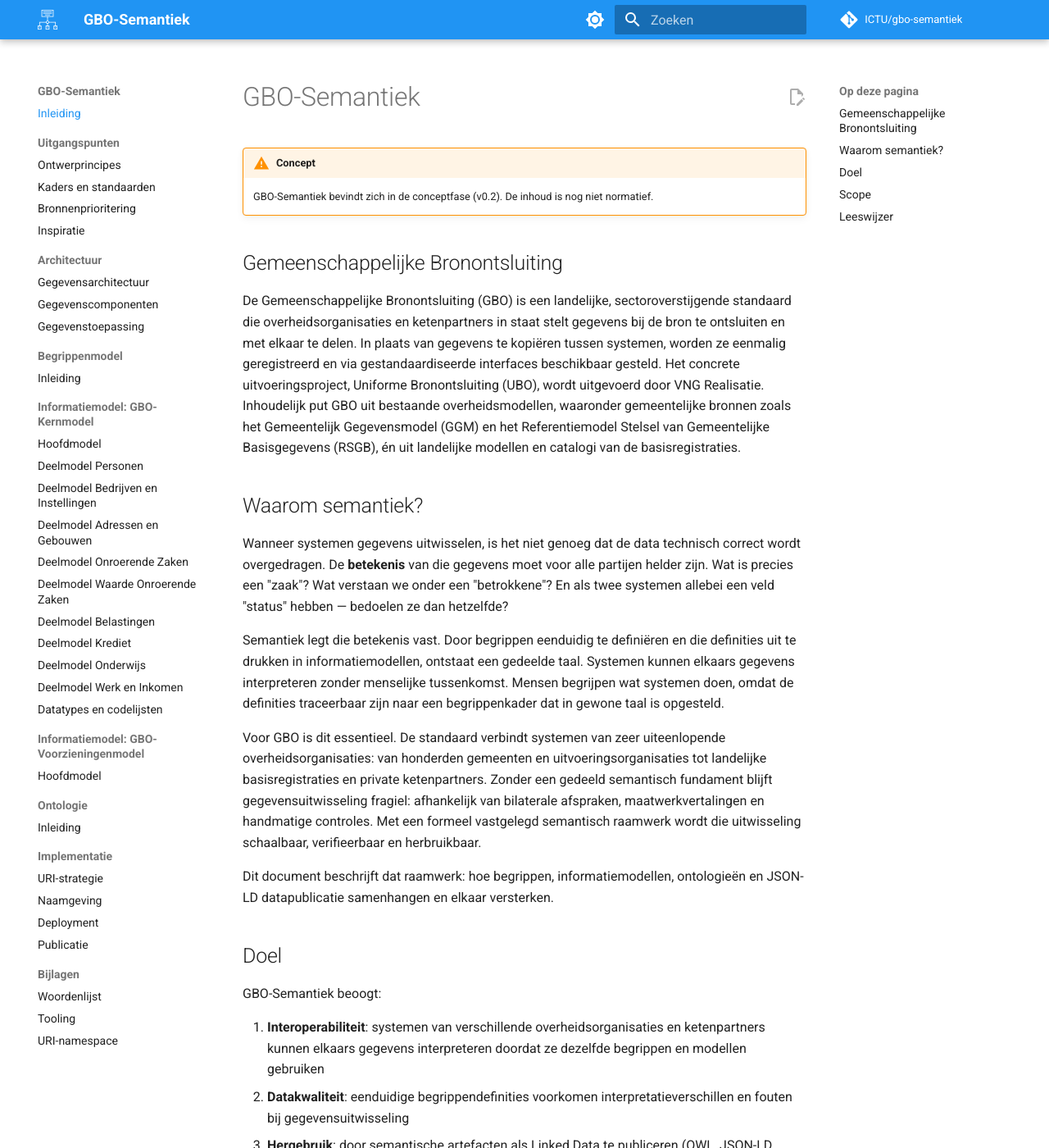
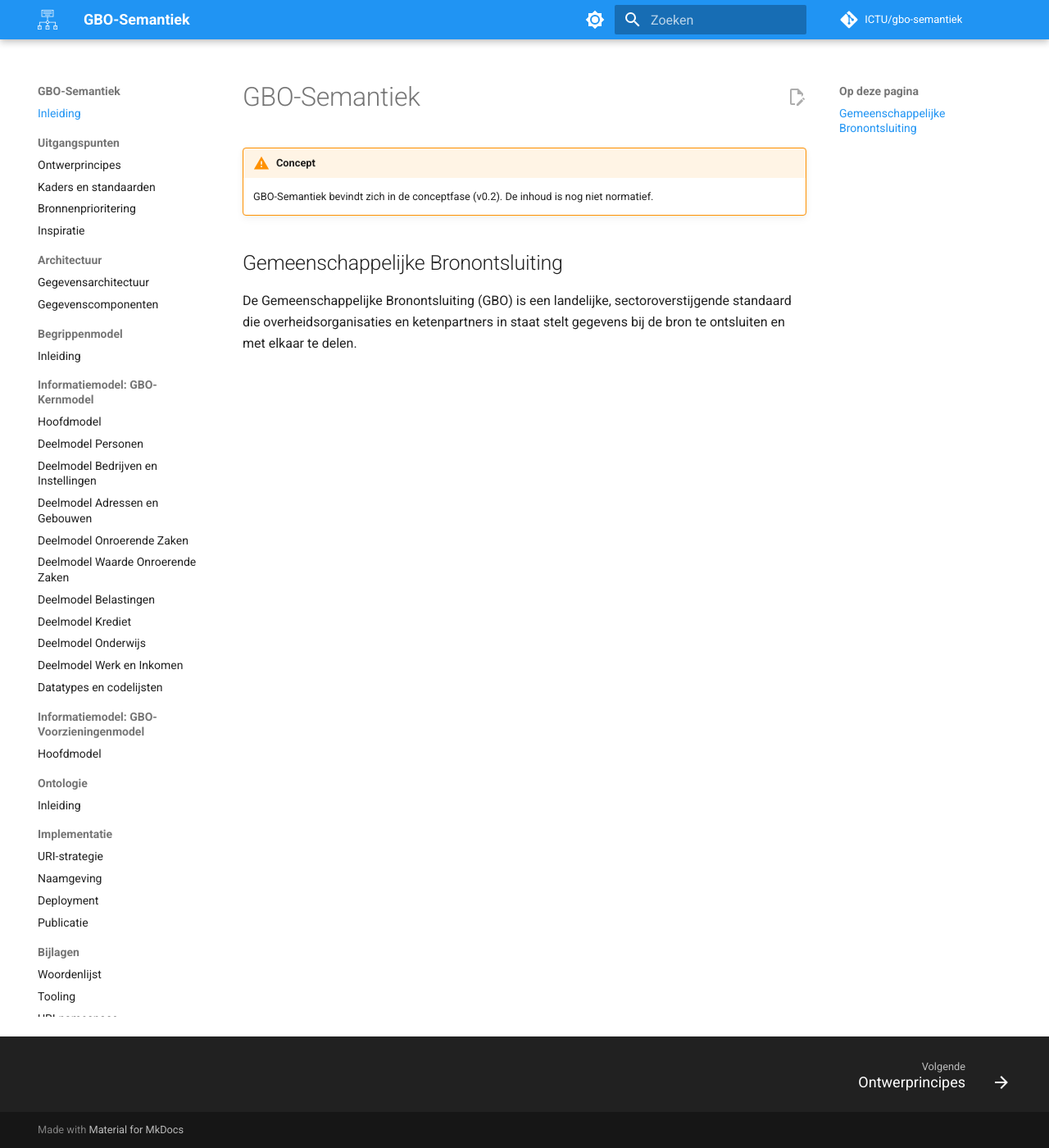
Before and after one commit to ICTU/gbo-semantiek, an MkDocs documentation site: the page built from docs/index.md, in a window 1280 px wide and 1400 px high. Shown: the whole window at 82% size. Built offline with MkDocs 1.6.1 and Material for MkDocs 9.7.7, drawn with Linux system fonts in a browser that asks for light colours; comment, search, counter and statistics services are not loaded; the version menu is left out; some of the changed text lies outside the part shown.

Commit message:
Ingekort

```diff
--- a/docs/index.md
+++ b/docs/index.md
@@ -5,42 +5,4 @@
 
 ## Gemeenschappelijke Bronontsluiting
 
-De Gemeenschappelijke Bronontsluiting (GBO) is een landelijke, sectoroverstijgende standaard die overheidsorganisaties en ketenpartners in staat stelt gegevens bij de bron te ontsluiten en met elkaar te delen. In plaats van gegevens te kopiëren tussen systemen, worden ze eenmalig geregistreerd en via gestandaardiseerde interfaces beschikbaar gesteld. Het concrete uitvoeringsproject, Uniforme Bronontsluiting (UBO), wordt uitgevoerd door VNG Realisatie. Inhoudelijk put GBO uit bestaande overheidsmodellen, waaronder gemeentelijke bronnen zoals het Gemeentelijk Gegevensmodel (GGM) en het Referentiemodel Stelsel van Gemeentelijke Basisgegevens (RSGB), én uit landelijke modellen en catalogi van de basisregistraties.
-
-## Waarom semantiek?
-
-Wanneer systemen gegevens uitwisselen, is het niet genoeg dat de data technisch correct wordt overgedragen. De **betekenis** van die gegevens moet voor alle partijen helder zijn. Wat is precies een "zaak"? Wat verstaan we onder een "betrokkene"? En als twee systemen allebei een veld "status" hebben — bedoelen ze dan hetzelfde?
-
-Semantiek legt die betekenis vast. Door begrippen eenduidig te definiëren en die definities uit te drukken in informatiemodellen, ontstaat een gedeelde taal. Systemen kunnen elkaars gegevens interpreteren zonder menselijke tussenkomst. Mensen begrijpen wat systemen doen, omdat de definities traceerbaar zijn naar een begrippenkader dat in gewone taal is opgesteld.
-
-Voor GBO is dit essentieel. De standaard verbindt systemen van zeer uiteenlopende overheidsorganisaties: van honderden gemeenten en uitvoeringsorganisaties tot landelijke basisregistraties en private ketenpartners. Zonder een gedeeld semantisch fundament blijft gegevensuitwisseling fragiel: afhankelijk van bilaterale afspraken, maatwerkvertalingen en handmatige controles. Met een formeel vastgelegd semantisch raamwerk wordt die uitwisseling schaalbaar, verifieerbaar en herbruikbaar.
-
-Dit document beschrijft dat raamwerk: hoe begrippen, informatiemodellen, ontologieën en JSON-LD datapublicatie samenhangen en elkaar versterken.
-
-## Doel
-
-GBO-Semantiek beoogt:
-
-1. **Interoperabiliteit**: systemen van verschillende overheidsorganisaties en ketenpartners kunnen elkaars gegevens interpreteren doordat ze dezelfde begrippen en modellen gebruiken
-2. **Datakwaliteit**: eenduidige begrippendefinities voorkomen interpretatieverschillen en fouten bij gegevensuitwisseling
-3. **Hergebruik**: door semantische artefacten als Linked Data te publiceren (OWL, JSON-LD, SKOS) zijn ze breed herbruikbaar, binnen en buiten het publieke domein
-4. **Aansluiting op standaarden**: alignment met MIM, NEN 3610, DCAT en andere nationale en Europese standaarden
-
-## Scope
-
-GBO-Semantiek richt zich op:
-
-- De **semantische laag** van basisgegevens uit overheidsregistraties: begrippen, informatieobjecten en hun representaties
-- De **publicatie** van die semantiek als machine-leesbare artefacten (ontologie, JSON-LD context, SKOS thesaurus)
-- **Toepassingsprofielen** per use case die het generieke model uitbreiden
-
-Buiten scope vallen procesmodellen, specifieke systeemimplementaties en AVG-verantwoording.
-
-## Leeswijzer
-
-| Doelgroep | Aanbevolen secties |
-|-----------|-------------------|
-| Informatiearchitecten | Uitgangspunten, Architectuur |
-| Informatiespecialisten bij overheidsorganisaties en ketenpartners | Begrippenkader, Informatiemodel |
-| Softwareleveranciers en data-engineers | Ontologie, JSON-LD |
-| Beleidsmedewerkers | Inleiding, Begrippenkader |
+De Gemeenschappelijke Bronontsluiting (GBO) is een landelijke, sectoroverstijgende standaard die overheidsorganisaties en ketenpartners in staat stelt gegevens bij de bron te ontsluiten en met elkaar te delen.
--- a/mkdocs.yml
+++ b/mkdocs.yml
@@ -122,7 +122,7 @@ nav:
   - Architectuur:
     - Gegevensarchitectuur: architectuur/gegevensarchitectuur.md
     - Gegevenscomponenten: architectuur/gegevenscomponenten.md
-    - Gegevenstoepassing: architectuur/gegevenstoepassing.md
+    # - Gegevenstoepassing: architectuur/gegevenstoepassing.md
     # - Raamwerk: architectuur/raamwerk.md
   - "Begrippenmodel":
     - Inleiding: begrippen/inleiding.md
```
Also changed, not shown: docs/uitgangspunten/ontwerpprincipes.md (+1 -5 lines), 1 other file.
